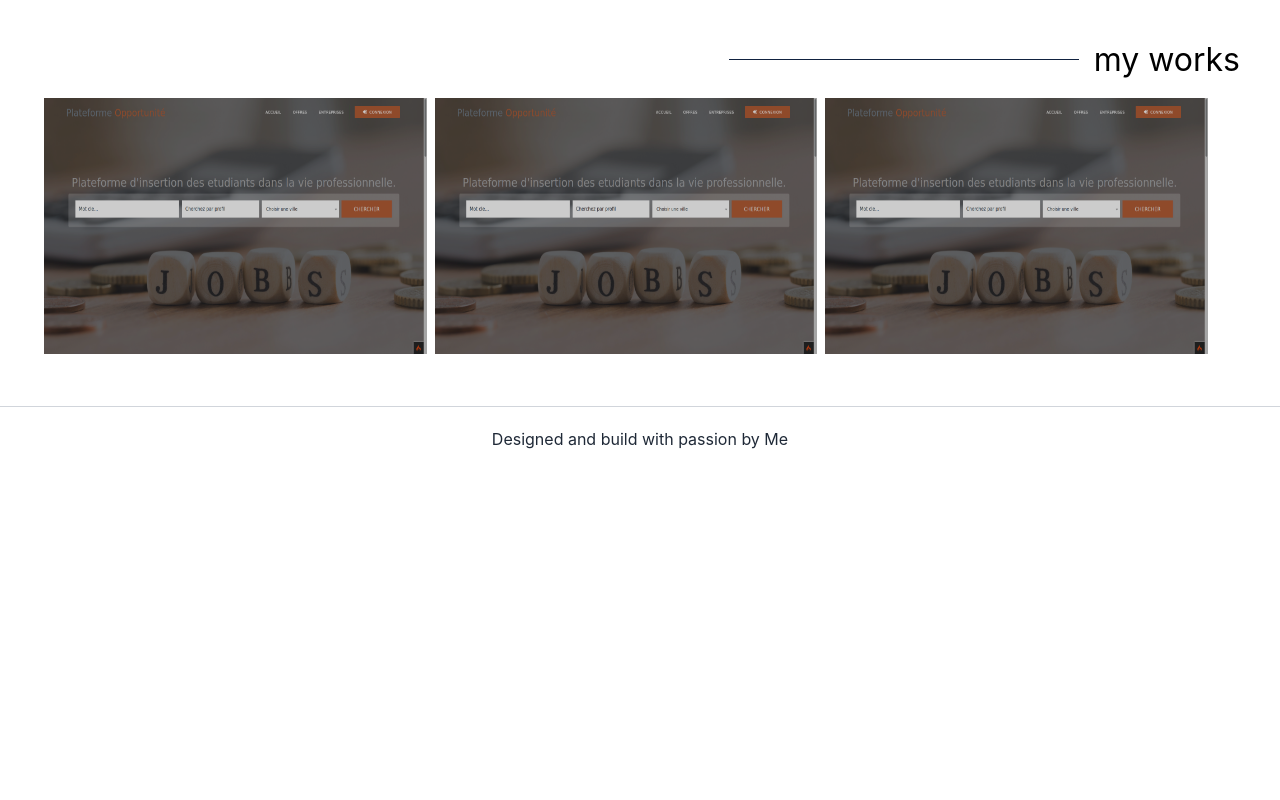
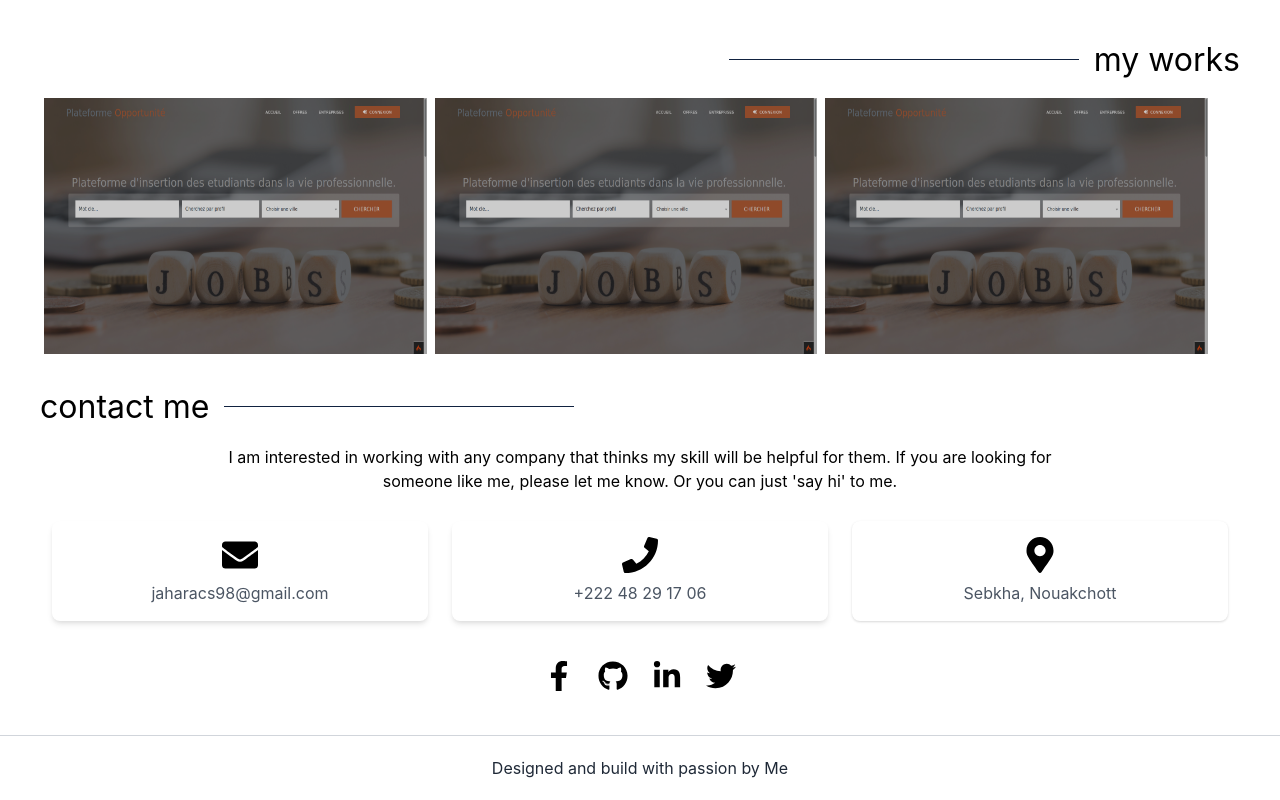
Before and after one commit to thediaf/portfolio, a React (Create React App) app: page / in a window 1280 px wide. Shown: the part 1639-2439 px from the top of the page. Before the commit the page ends 2110 px from the top, so only its background shows below. Built offline with nearby package versions, Linux system fonts and the light colour scheme.

Commit message:
Contact me

```diff
--- a/src/App.js
+++ b/src/App.js
@@ -6,6 +6,7 @@ import About from './component/About';
 import Skill from './component/Skill';
 import Works from './component/Works';
 import Footer from './component/Footer';
+import Contact from './component/Contact';
 
 function App() {
   return (
@@ -16,6 +17,7 @@ function App() {
         <About />
         <Skill />
         <Works />
+        <Contact />
         <Footer />
       </div>
     </div>
--- /dev/null
+++ b/src/component/Contact.js
@@ -0,0 +1,57 @@
+import React from "react";
+import { FaMapMarkerAlt, FaEnvelope, FaPhone, FaFacebookF,FaTwitter,FaGithub, FaLinkedinIn } from 'react-icons/fa';
+
+const Contact = () => {
+    return (
+        <section className="contact">
+            <div className="title left-title pl-10 text-3xl">
+                contact me
+            </div>
+
+            <div className="mb-3 pb-5 px-10 gap-4">
+                <p className="md:mx-40 text-center">
+                    I am interested in working with any company that thinks my skill will be
+                    helpful for them. If you are looking for someone like me, please let me know.
+                    Or you can just 'say hi' to me.
+                </p>
+                <div className="md:flex">
+                    <div class="max-w-md md:flex-1 py-4 px-8 bg-white shadow-md rounded-lg mx-3 my-7">
+                        <FaEnvelope className="text-4xl mx-auto" />
+                        <p class="mt-2 text-gray-600">
+                            jaharacs98@gmail.com
+                        </p>
+                    </div>
+                    <div class="max-w-md md:flex-1 py-4 px-8 bg-white shadow-md rounded-lg mx-3 my-7">
+                        <FaPhone className="text-4xl mx-auto" />
+                        <p class="mt-2 text-gray-600">
+                            +222 48 29 17 06
+                        </p>
+                    </div>
+                    <div class="max-w-md md:flex-1 py-4 px-8 bg-white shadow rounded-lg mx-3 my-7">
+                        <FaMapMarkerAlt className="text-4xl mx-auto" />
+                        <p class="mt-2 text-gray-600">
+                            Sebkha, Nouakchott
+                        </p>
+                    </div>
+                </div>
+
+                <div className="flex justify-center text-3xl">
+                    <span className="m-3">
+                        <FaFacebookF />
+                    </span>
+                    <span className="m-3">
+                        <FaGithub />
+                    </span>
+                    <span className="m-3">
+                        <FaLinkedinIn />
+                    </span>
+                    <span className="m-3">
+                        <FaTwitter />
+                    </span>
+                </div>
+            </div>
+        </section>
+    )
+}
+
+export default Contact;
--- a/src/component/Footer.js
+++ b/src/component/Footer.js
@@ -2,7 +2,7 @@ import React from "react";
 
 const Footer = () => {
     return (
-            <div class="mt-8 w-full">
+            <div class="w-full">
                 <hr class="border-gray-300"/>
                 <div class="w-full my-5 text-gray-800">
                     <p>Designed and build with passion by Me</p>
--- a/src/index.css
+++ b/src/index.css
@@ -62,6 +62,12 @@ transition: opacity 0.5s cubic-bezier(0.645, 0.045, 0.355, 1) 0.2s, transform 0.
   .title::before {
     width: 100px;
   }
+  .right-title::before {
+    width: 150px;
+  }
+  .left-title::after {
+    width: 150px;
+  }
 }
 
 .detail{
```
